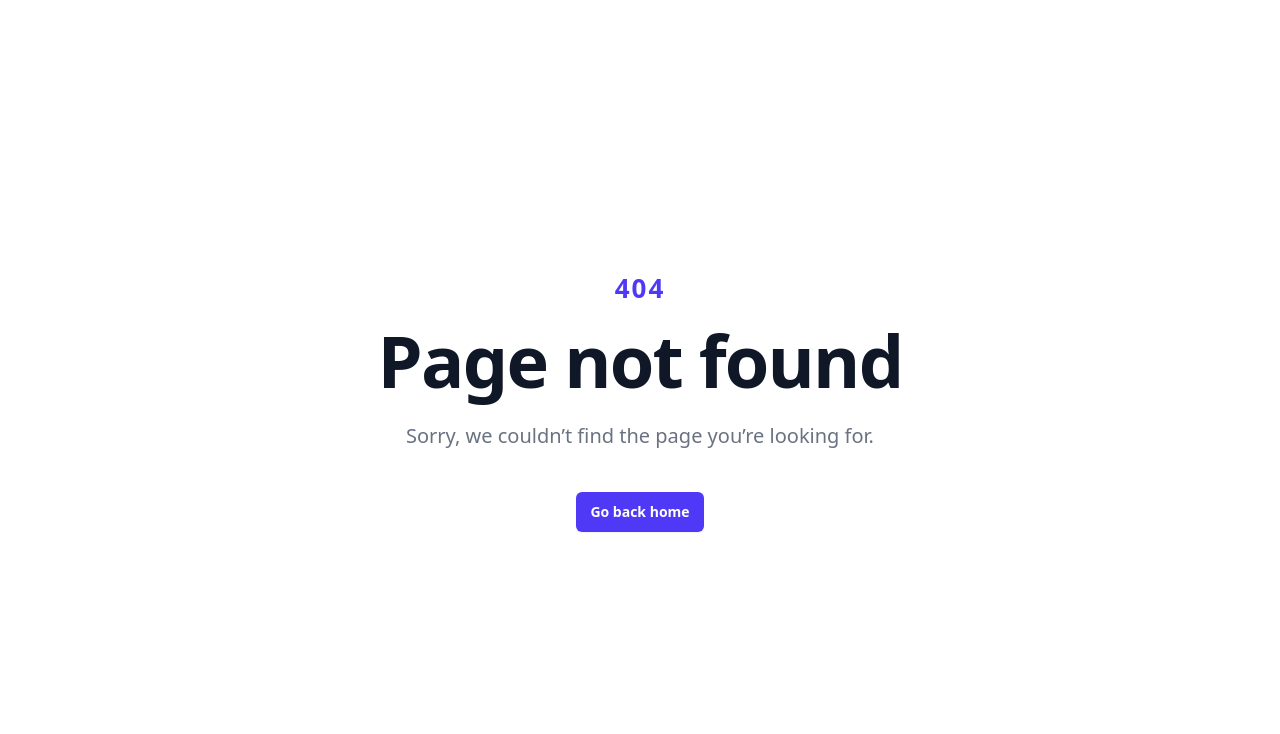
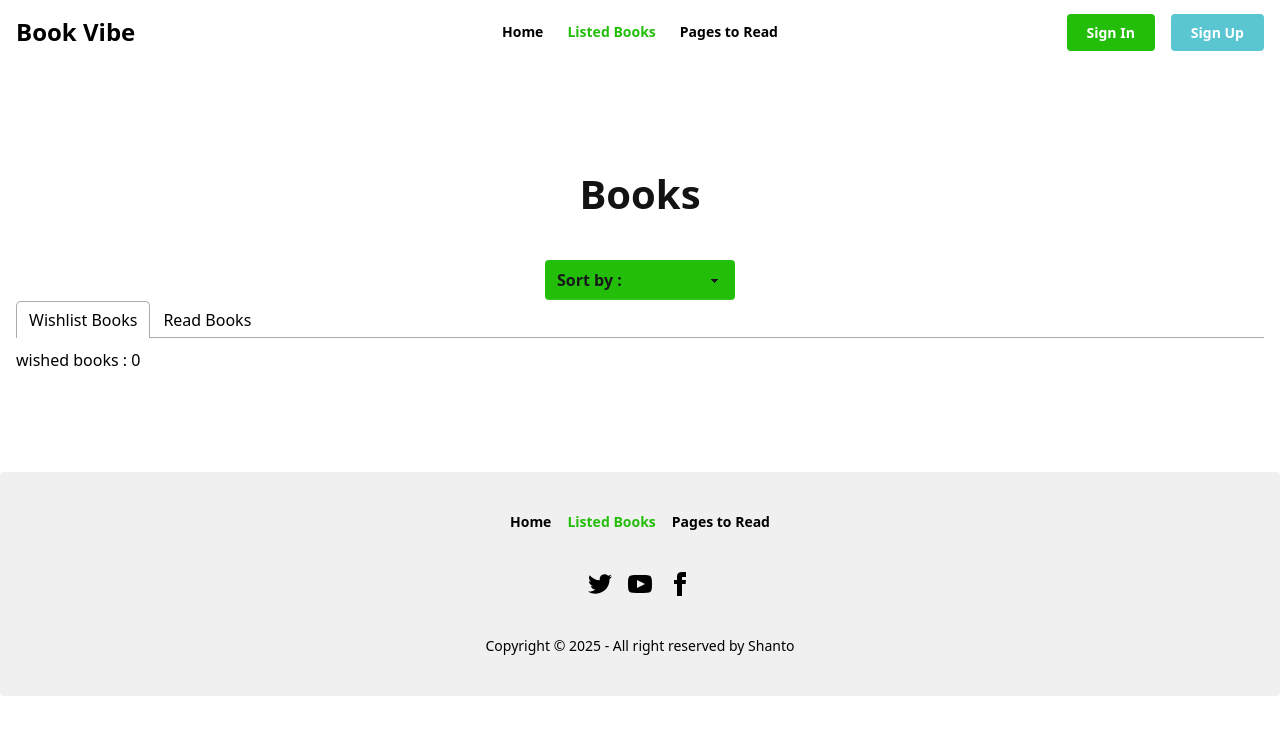
Before and after one commit to ShantoSarkar34/Book-Vite, a React (Vite) app: page /listedBook in a window 1280 px wide. Before the commit this address had no page. Shown: the top 734 px of the page. Built offline with nearby package versions, Linux system fonts and the light colour scheme.

Commit message:
handleWishList added and this function worked

```diff
--- a/package.json
+++ b/package.json
@@ -15,6 +15,7 @@
     "react-dom": "^19.0.0",
     "react-icons": "^5.5.0",
     "react-router": "^7.5.0",
+    "react-tabs": "^6.1.0",
     "tailwindcss": "^4.1.4"
   },
   "devDependencies": {
--- a/src/components/footer/Footer.jsx
+++ b/src/components/footer/Footer.jsx
@@ -17,7 +17,7 @@ const Footer = () => {
             Home
           </NavLink>
           <NavLink
-            to="/about"
+            to="/listedBook"
             className={({ isActive }) =>
               `text-[14px] font-semibold hover:text-[#23be0a] ${
                 isActive ? "text-[#23be0a]" : "text-black"
--- a/src/components/header/Header.jsx
+++ b/src/components/header/Header.jsx
@@ -42,7 +42,7 @@ const Header = () => {
               Home
             </NavLink>
             <NavLink
-              to="/about"
+              to="/listedBook"
               className={({ isActive }) =>
                 `text-[14px] font-semibold hover:text-[#23be0a] ${
                   isActive ? "text-[#23be0a]" : "text-black"
@@ -72,7 +72,7 @@ const Header = () => {
           <NavLink
             to="/"
             className={({ isActive }) =>
-              `text-[14px] font-semibold hover:text-[#23be0a] ${
+              `text-[14px]  font-semibold hover:text-[#23be0a] transition-all duration-100  ${
                 isActive ? "text-[#23be0a]" : "text-black"
               }`
             }
@@ -80,9 +80,9 @@ const Header = () => {
             Home
           </NavLink>
           <NavLink
-            to="/about"
+            to="/listedBook"
             className={({ isActive }) =>
-              `text-[14px] font-semibold hover:text-[#23be0a] ${
+              `text-[14px] font-semibold hover:text-[#23be0a]  transition-all duration-100  ${
                 isActive ? "text-[#23be0a]" : "text-black"
               }`
             }
@@ -92,8 +92,8 @@ const Header = () => {
           <NavLink
             to="/pages"
             className={({ isActive }) =>
-              `text-[14px] font-semibold hover:text-[#23be0a] ${
-                isActive ? "text-[#23be0a]" : "text-black"
+              `text-[14px] font-semibold hover:text-[#23be0a] pb-[1px] transition-all duration-100 ${
+                isActive ? "text-[#23be0a] " : "text-black"
               }`
             }
           >
--- a/src/pages/BookDetails/BookDetails.jsx
+++ b/src/pages/BookDetails/BookDetails.jsx
@@ -1,5 +1,6 @@
 import React from "react";
 import { useLoaderData, useParams } from "react-router";
+import { addToStoredDB } from "../../utility/addToDB";
 
 const BookDetails = () => {
   const { id } = useParams();
@@ -17,6 +18,10 @@ const BookDetails = () => {
     yearOfPublishing,
     rating,
   } = singleData;
+
+  const handleMardAsRead = (id) => {
+    addToStoredDB(id);
+  };
 
   return (
     <div className="grid grid-cols-1 lg:grid-cols-2 gap-10 lg:gap-12 py-20">
@@ -96,7 +101,12 @@ const BookDetails = () => {
           <button className="py-2 px-4 lg:px-5 rounded-sm text-white font-semibold text-[12px] lg:text-[14px] cursor-pointer hover:shadow-sm shadow-[#23be0a] bg-[#23be0a]">
             Read Now
           </button>
-          <button className="py-2 px-4 lg:px-5 rounded-sm text-white font-semibold text-[12px] lg:text-[14px] cursor-pointer hover:shadow-sm shadow-[#59C6D2] bg-[#59C6D2]">
+          <button
+            onClick={() => {
+              handleMardAsRead(id);
+            }}
+            className="py-2 px-4 lg:px-5 rounded-sm text-white font-semibold text-[12px] lg:text-[14px] cursor-pointer hover:shadow-sm shadow-[#59C6D2] bg-[#59C6D2]"
+          >
             Add to Wishlist
           </button>
         </div>
--- a/src/pages/Routs/Routes.jsx
+++ b/src/pages/Routs/Routes.jsx
@@ -3,8 +3,9 @@ import React from "react";
 import Root from "../../components/root/Root";
 import ErrorPage from "../error/ErrorPage";
 import Home from "../Home/Home";
-import About from "../about/About";
+import ListedBook from "../listedBook/ListedBook";
 import BookDetails from "../BookDetails/BookDetails";
+import PageToRead from "../pagesToRead/PageToRead";
 
 export const router = createBrowserRouter([
   {
@@ -19,12 +20,13 @@ export const router = createBrowserRouter([
         Component: Home,
       },
       {
-        path: "/about",
-        Component: About,
+        path: "/listedBook",
+        loader: () => fetch("./bookData.json"),
+        Component: ListedBook,
       },
       {
         path: "/pages",
-        element: <span>All pages are here</span>,
+        Component: PageToRead,
       },
       {
         path: "/bookDetails/:id",
--- a/src/pages/about/About.jsx
+++ /dev/null
@@ -1,11 +0,0 @@
-import React from 'react'
-
-const About = () => {
-  return (
-    <div>
-      <h1 className='text-black'> here i am !</h1>
-    </div>
-  )
-}
-
-export default About
--- /dev/null
+++ b/src/pages/listedBook/ListedBook.jsx
@@ -0,0 +1,70 @@
+import React, { useEffect, useState } from "react";
+import { useLoaderData } from "react-router";
+import { Tab, Tabs, TabList, TabPanel } from "react-tabs";
+import "react-tabs/style/react-tabs.css";
+import { getStoreBook } from "../../utility/addToDB";
+import WishBooks from "../wishbooks/WishBooks";
+
+const ListedBook = () => {
+  const [wishlist, setWishList] = useState([]);
+  const data = useLoaderData();
+
+  useEffect(() => {
+    const storedBookData = getStoreBook();
+    const convertedStoredBook = storedBookData.map((id) => parseInt(id));
+    const myWishList = data.filter((book) =>
+      convertedStoredBook.includes(book.bookId)
+    );
+    setWishList(myWishList);
+  }, []);
+
+  return (
+    <div className=" py-[50px] lg:py-[100px]">
+      <h1 className="text-center text-[20px] lg:text-[40px] font-bold text-[#131313] mb-9">
+        Books
+      </h1>
+
+      <div className="flex justify-center">
+        <select
+          defaultValue="Sort by :"
+          className="select select-success focus:outline-none border-none w-[190px] bg-[#23BE0A] text-[16px] font-semibold cursor-pointer"
+        >
+          <option
+            disabled={true}
+            className="text-[#131313] text-[16px]  font-semibold bg-[#F0F0F0]"
+          >
+            Sort by :
+          </option>
+          <option className="bg-[#F0F0F0] text-[#13131380]">Rating</option>
+          <option className="bg-[#F0F0F0] text-[#13131380]">
+            Number of pages
+          </option>
+          <option className="bg-[#F0F0F0] text-[#13131380]">
+            Publisher year
+          </option>
+        </select>
+      </div>
+
+      <Tabs className="text-black">
+        <TabList>
+          <Tab>Wishlist Books</Tab>
+          <Tab>Read Books</Tab>
+        </TabList>
+
+        <TabPanel>
+          <h2>wished books : {wishlist.length}</h2>
+          <div className="space-y-6">
+            {wishlist.map((wish) => (
+              <WishBooks key={wish.bookId} wish={wish}></WishBooks>
+            ))}
+          </div>
+        </TabPanel>
+        <TabPanel>
+          <h2>read books</h2>
+        </TabPanel>
+      </Tabs>
+    </div>
+  );
+};
+
+export default ListedBook;
--- /dev/null
+++ b/src/pages/pagesToRead/PageToRead.jsx
@@ -0,0 +1,13 @@
+import React from "react";
+
+const PageToRead = () => {
+  return (
+    <div className=" py-[50px] lg:py-[100px]">
+      <h1 className="text-center text-[20px] lg:text-[40px] font-bold text-[#131313] mb-9">
+        Books
+      </h1>
+    </div>
+  );
+};
+
+export default PageToRead;
--- /dev/null
+++ b/src/pages/wishbooks/WishBooks.jsx
@@ -0,0 +1,86 @@
+import React from "react";
+import { CiLocationOn } from "react-icons/ci";
+import { FaRegUser } from "react-icons/fa";
+import { SlDocs } from "react-icons/sl";
+import { IoEyeOutline, IoIosStarHalf } from "react-icons/io5";
+
+const WishBooks = ({ wish }) => {
+  const {
+    image,
+    bookName,
+    rating,
+    author,
+    totalPages,
+    publisher,
+    yearOfPublishing,
+  } = wish;
+
+  return (
+    <div className="flex flex-col lg:flex-row gap-10 lg:gap-12 p-6 border border-[#13131315] rounded-[12px]">
+      <div className="flex justify-center">
+        <div className="bg-[#13131310] w-[50%] lg:w-full p-10 lg:py-7 lg:px-13 rounded-[16px]">
+          <div className="flex justify-center">
+            <img src={image} alt="book" className="w-20 lg:w-32" />
+          </div>
+        </div>
+      </div>
+      <div className="">
+        <h1 className="text-[#131313] text-[20px] lg:text-[24px]  font-bold mb-2">
+          {bookName}
+        </h1>
+        <h5 className="font-medium  lg:text-[16px] text-[#13131380] lg:my-4">
+          By : {author}
+        </h5>
+        <div className="flex flex-col lg:flex-row lg:items-center gap-2 lg:gap-4 ">
+          <div className="  flex items-center gap-6">
+            <h4 className="text-[#131313] font-bold text-[16px] leading-[26px]">
+              Tags :
+            </h4>
+            <h4 className="text-[#23BE0A] font-bold text-[16px] leading-[26px] cursor-pointer">
+              #Young Adult
+            </h4>
+            <h4 className="text-[#23BE0A] font-bold text-[16px] leading-[26px] cursor-pointer">
+              #Identity
+            </h4>
+          </div>
+          <div className="flex items-center gap-1">
+            <CiLocationOn className="text-[#131313]" />
+            <h6 className="text-[#13131380] text-[16px]">
+              Year of Publishing: {yearOfPublishing}
+            </h6>
+          </div>
+        </div>
+        <div className="border-b border-[#13131315] w-full flex items-center gap-4 lg:gap-6 py-[18px]">
+          <div className="flex items-center gap-1">
+            <FaRegUser className="text-[#13131360]" />
+            <h6 className="text-[#13131380] text-[16px]">
+              Publisher: {publisher}
+            </h6>
+          </div>
+          <div className="flex items-center gap-1">
+            <SlDocs className="text-[#13131360]" />
+            <h6 className="text-[#13131380] text-[16px]">
+              Total Pages: {totalPages}
+            </h6>
+          </div>
+        </div>
+
+        {/* single book button are here  */}
+        <div className="mt-6 flex items-center gap-3 flex-wrap">
+          <div className="bg-[#328EFF15] py-[11px] px-5 lg:px-6 rounded-full">
+            <p className="text-[#328EFF] text-[16px]">Caregory: Classic</p>
+          </div>
+          <div className="bg-[#FFAC3315] py-[11px] px-5 lg:px-6 rounded-full">
+            <p className="text-[#FFAC33] text-[16px]"> Rating: {rating}</p>
+          </div>
+          <button className="flex items-center gap-2 bg-[#23BE0A] py-[10px] px-5 rounded-full text-white">
+            <IoEyeOutline className="text-[18px]" />
+            <p>View Details</p>
+          </button>
+        </div>
+      </div>
+    </div>
+  );
+};
+
+export default WishBooks;
--- /dev/null
+++ b/src/utility/addToDB.js
@@ -0,0 +1,23 @@
+const getStoreBook = () => {
+  const storeBookSTR = localStorage.getItem("readList");
+  if (storeBookSTR) {
+    const storedBookData = JSON.parse(storeBookSTR);
+    return storedBookData;
+  } else {
+    return [];
+  }
+};
+
+const addToStoredDB = (id) => {
+  const storedBookData = getStoreBook();
+
+  if (storedBookData.includes(id)) {
+    alert("This book already exist");
+  } else {
+    storedBookData.push(id);
+    const data = JSON.stringify(storedBookData);
+    localStorage.setItem("readList", data);
+  }
+};
+
+export { addToStoredDB, getStoreBook };
```
Also changed, not shown: 1 other file (tests, documents, lock files or other folders).
